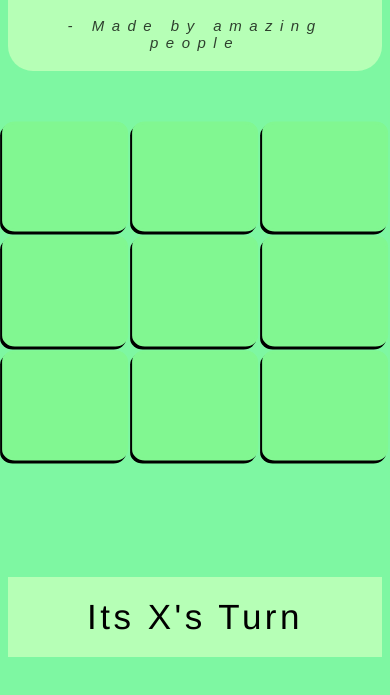
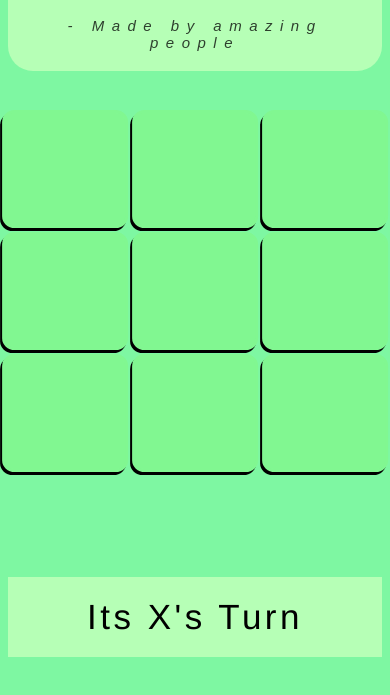
Before and after one commit to Arisamiga/Tic-Tac-Toe, a plain HTML site: page index.html in a window 390 px wide. Both pictures are taken after a click on the button "Start Game". Shown: the part 131-826 px from the top of the page. Drawn offline with Linux system fonts and the light colour scheme.

Commit message:
Fixed resolution issue for mobile devices

```diff
--- a/css/style.css
+++ b/css/style.css
@@ -50,9 +50,6 @@ body {
 div>div {
     padding: 10px;
     background-color: rgb(129, 247, 145);
-    text-align: center;
-    height: 10vh;
-    line-height: 10vh;
     text-align: center;
     width: 5vw;
     min-width: 100px;
--- a/scripts/index.js
+++ b/scripts/index.js
@@ -22,7 +22,7 @@ async function startGame() {
   gameStarted = true;
   // Reseting the board
   for (let i = 0; i < list.length; i++) {
-    document.getElementById(list[i]).innerText = "";
+    document.getElementById(list[i]).innerHTML = "\xA0";
     await sleep(200);
   }
   // Destroy StartGamebg
@@ -117,7 +117,7 @@ function checkWin() {
     win = true;
     winner = "Nobody";
   }
-  if (win) {
+  if (win && winner != "" && winner != ' ') {
     finishGame(winner);
   }
 
```
